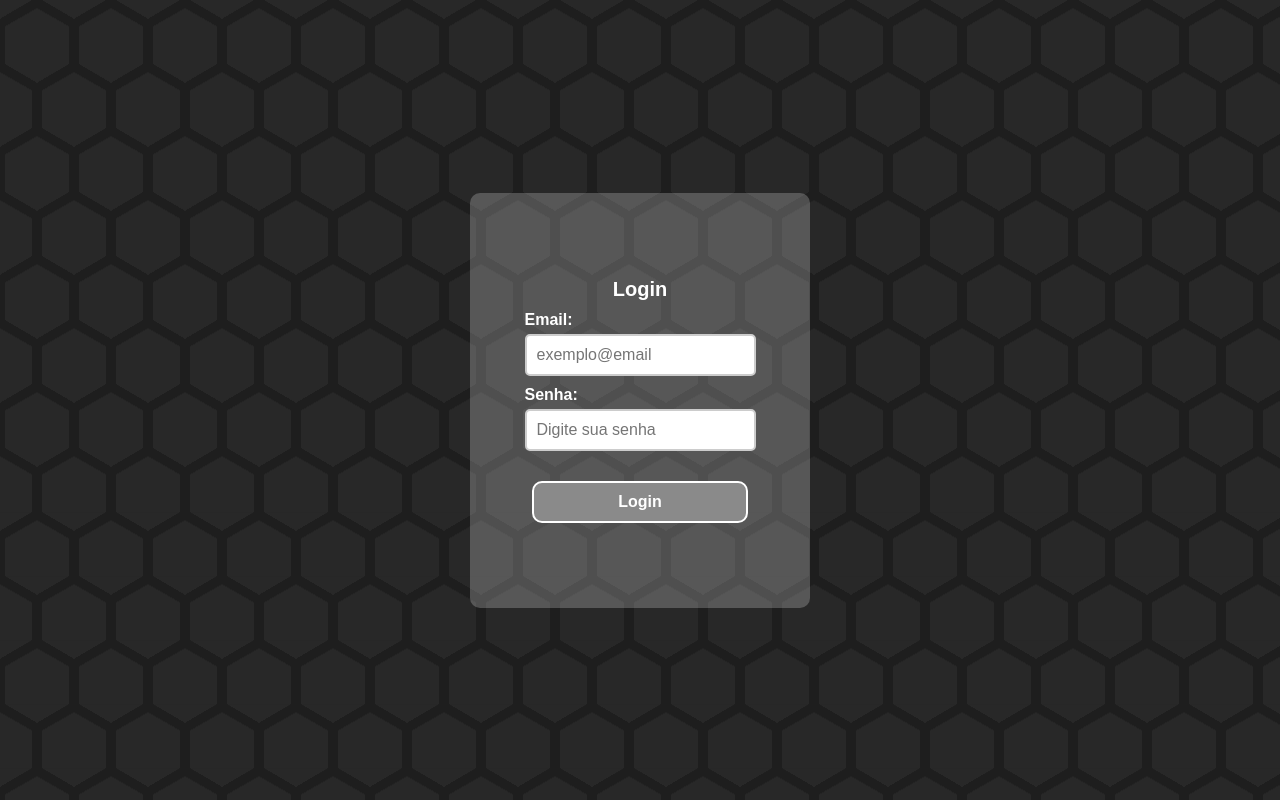
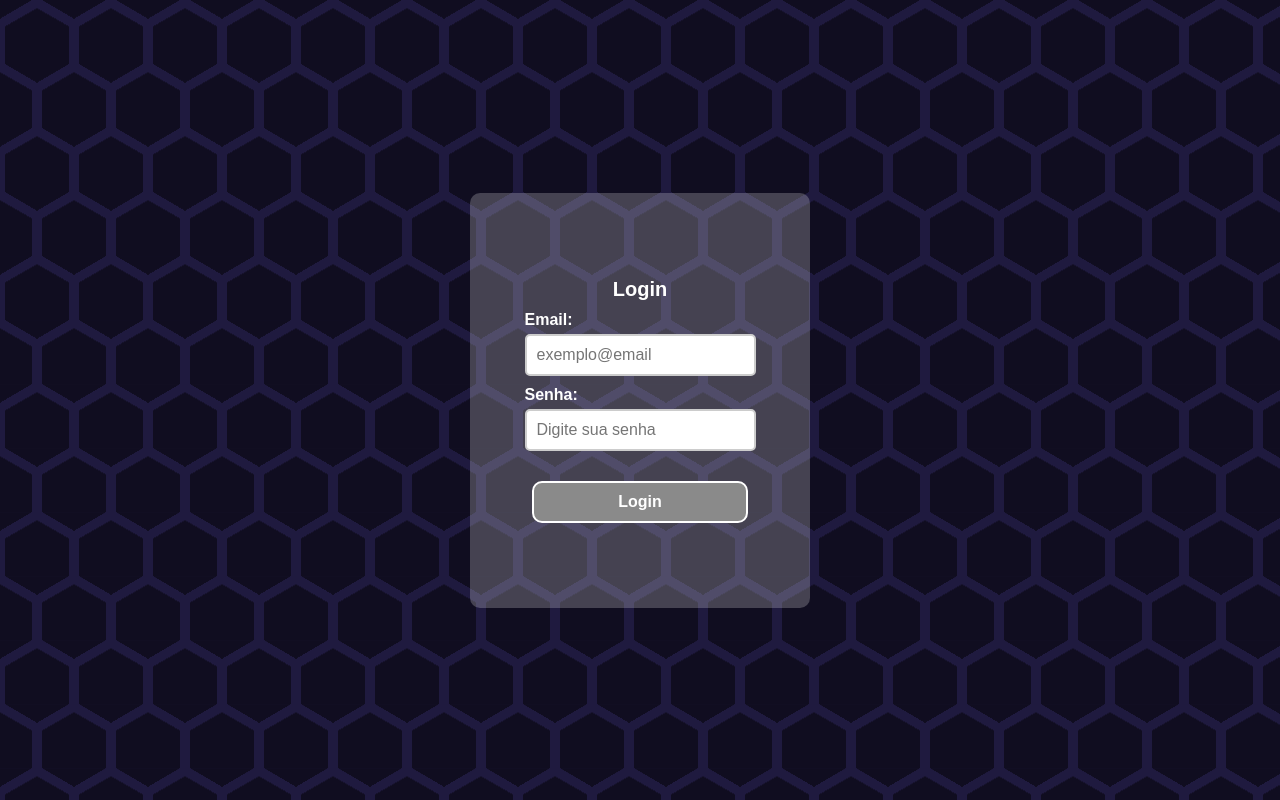
Before and after one commit to AndreyJustino/E_Commerce, a React (Vite) app: page /login in a window 1280 px wide. Built offline with nearby package versions, Linux system fonts and the light colour scheme.

Commit message:
após o login algumas opções do nav devem sumir

```diff
--- a/src/components/Header.jsx
+++ b/src/components/Header.jsx
@@ -7,6 +7,7 @@ import { Link } from "react-router-dom";
 
 function Header() {
   const [loading, setLoading] = useState(false)
+  const token = localStorage.getItem('token')
 
   function abrirMenu(){
     const menu = document.getElementById("menu-mobile")
@@ -55,7 +56,9 @@ function Header() {
         loading &&
         <div className="loadingCL"><Loading/></div>
       }
+      <Link to="/">
         <img src="./src/assets/logo.png" alt="logo" className={style.logoHeader}/>
+      </Link>
 
       <SearchInput receberDados={receberDados}/>
 
@@ -69,20 +72,39 @@ function Header() {
         </div>
 
         <nav class={style.nav_mobile} id="nav-mobile">
+          {
+            token ? (
               <ul>
-            <li><Link to="/" className="link">Home</Link></li>
+                <li><Link to="/carrinho" className="link">Carrinho</Link></li>
+              </ul>
+            ) :(
+
+              <ul>
                 <li><Link to="/cadastrar" className="link">Cadastrar</Link></li>
                 <li><Link to="/login" className="link">Entrar</Link></li>
                 <li><Link to="/carrinho" className="link">Carrinho</Link></li>
               </ul>
+            )
+          }
+
         </nav>
       </div>
 
       <div class={style.overlay_menu} id="overlay-menu"></div>
 
       <nav class={style.nav_desktop}>
+
+          {
+            token ? (
               <ul>
-            <li><Link to="/" className="link">Home</Link></li>
+                <li className={style.molduraCartHeader}>
+                  <Link to="/carrinho" className="link">
+                    <img src="./src/assets/icon/iconCart.png"/>
+                  </Link>
+                </li>
+              </ul>
+            ) : (
+              <ul>
                 <li><Link to="/cadastrar" className="link">Cadastrar</Link></li>
                 <li><Link to="/login" className="link">Entrar</Link></li>
                 <li className={style.molduraCartHeader}>
@@ -91,6 +113,10 @@ function Header() {
                   </Link>
                 </li>
               </ul>
+            )
+          }
+
+
       </nav>
     </header>
   );
--- a/src/index.css
+++ b/src/index.css
@@ -46,13 +46,13 @@ html{
     align-items: center;
     position: relative;
     --s: 37px;
-    --c: #0000, #282828 0.5deg 119.5deg, #0000 120deg;
+    --c: #0000, #100d20 0.5deg 119.5deg, #0000 120deg;
     --g1: conic-gradient(from 60deg at 56.25% calc(425% / 6), var(--c));
     --g2: conic-gradient(from 180deg at 43.75% calc(425% / 6), var(--c));
     --g3: conic-gradient(from -60deg at 50% calc(175% / 12), var(--c));
     background: var(--g1), var(--g1) var(--s) calc(1.73 * var(--s)), var(--g2),
       var(--g2) var(--s) calc(1.73 * var(--s)), var(--g3) var(--s) 0,
-      var(--g3) 0 calc(1.73 * var(--s)) #1e1e1e;
+      var(--g3) 0 calc(1.73 * var(--s)) #1f1a3f;
     background-size: calc(2 * var(--s)) calc(3.46 * var(--s));
 }
 
```
Lines whose indentation alone changed are shown as unchanged.
